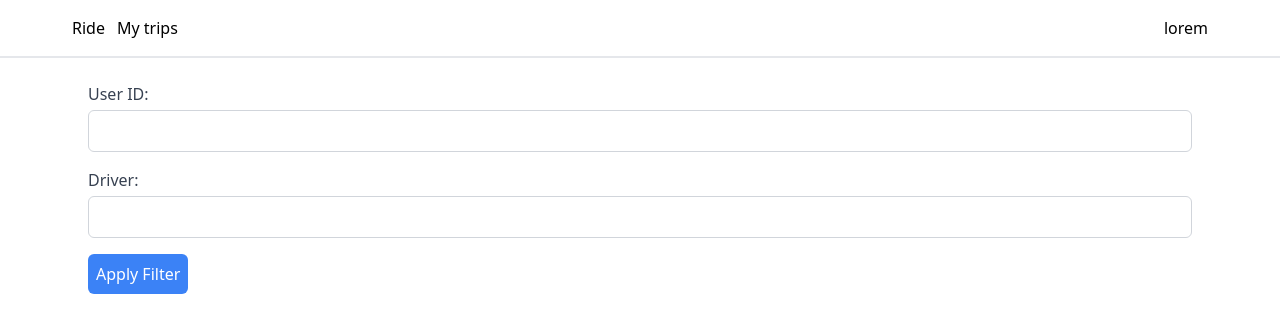
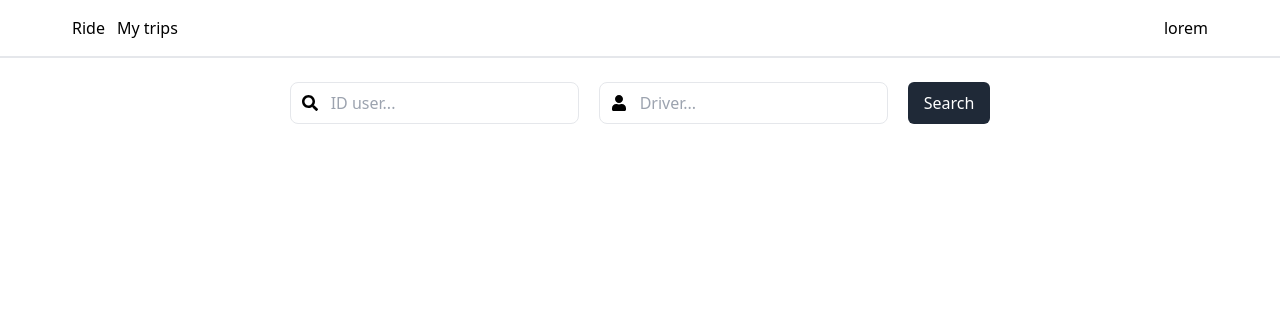
Before and after one commit to daniloaugusto9101/ride-app, a React (Vite) app in the folder frontend/: page /trips in a window 1280 px wide. Shown: the top 332 px of the page. Built offline with nearby package versions, Linux system fonts and the light colour scheme.

Commit message:
feat: frontend - Update layout my trips

```diff
--- a/frontend/src/pages/Trips.jsx
+++ b/frontend/src/pages/Trips.jsx
@@ -1,4 +1,15 @@
 import React from "react";
+import {
+  FaIdBadge,
+  FaCalendarAlt,
+  FaUser,
+  FaMapMarkerAlt,
+  FaRoute,
+  FaClock,
+  FaDollarSign,
+  FaTruck,
+  FaSearch,
+} from "react-icons/fa";
 import useSearchTrips from "../hooks/useSearchTrips";
 
 const Trips = () => {
@@ -18,66 +29,92 @@ const Trips = () => {
 
   return (
     <form onSubmit={handleOnSubmit}>
-      <div className="p-4">
-        <div className="mb-4">
-          <label className="block text-gray-700">
-            User ID:
+      <div className="flex flex-col md:flex-row gap-5 p-4 justify-center">
+        <div className="relative">
           <input
             onChange={(event) => {
               setCustomerId(event.target.value);
             }}
             value={customerId}
             type="text"
-              className="mt-1 block w-full p-2 border border-gray-300 rounded-md"
+            placeholder="ID user..."
+            className="pl-10 pr-4 py-2 border rounded-lg w-full"
             required
           />
-          </label>
+          <div className="absolute left-3 top-1/2 transform -translate-y-1/2">
+            <FaSearch />
           </div>
-        <div className="mb-4">
-          <label className="block text-gray-700">
-            Driver:
+        </div>
+        <div className="relative">
           <input
             onChange={(event) => {
               setDriverId(event.target.value);
             }}
             value={driverId}
-              className="mt-1 block w-full p-2 border border-gray-300 rounded-md"
-            ></input>
-          </label>
+            type="text"
+            placeholder="Driver..."
+            className="pl-10 pr-4 py-2 border rounded-lg w-full"
+          />
+          <div className="absolute left-3 top-1/2 transform -translate-y-1/2">
+            <FaUser />
           </div>
-        <button type="submit" className="bg-blue-500 text-white p-2 rounded-md">
-          Apply Filter
+        </div>
+        <button
+          type="submit"
+          className="bg-gray-800 text-white px-4 rounded-md"
+        >
+          Search
         </button>
-
+      </div>
+      <div className="grid grid-cols-1 sm:grid-cols-2 lg:grid-cols-3 gap-4">
         {data?.rides?.map((trip) => (
           <div
             key={trip.id}
-            className=" bg-white shadow-md rounded-lg p-4 mb-4"
+            className="bg-white shadow-lg rounded-t-md border border-gray-200 flex flex-col items-center"
           >
-            <p className="text-gray-700">
-              <strong>ID:</strong> {trip.id}
+            {/* Imagem principal */}
+            <div className="w-full h-40 bg-gray-200 rounded-t-lg">
+              <img
+                // src="https://via.placeholder.com/300"
+                src="https://picsum.photos/seed/landscape1/300/200"
+                alt="Trip visual"
+                className="w-full h-full object-cover rounded-t-lg"
+              />
+            </div>
+
+            {/* Detalhes do Card */}
+            <div className="w-full text-center p-4">
+              <h3 className="text-lg font-bold text-gray-800 mb-2">
+                {trip.destination}
+              </h3>
+              <p className="text-sm text-gray-500 mb-2">
+                <FaCalendarAlt className="inline-block mr-2" /> {trip.date}
               </p>
-            <p className="text-gray-700">
-              <strong>Date and Time:</strong> {trip.date}
-            </p>
-            <p className="text-gray-700">
+            </div>
+
+            {/* Informações detalhadas */}
+            <div className="bg-gray-50 p-4 rounded-b-lg w-full text-left">
+              <p className="text-gray-700 mb-2">
+                <FaUser className="inline-block mr-2" />
                 <strong>Driver:</strong> {trip.driver.name}
               </p>
-            <p className="text-gray-700">
+              <p className="text-gray-700 mb-2">
+                <FaMapMarkerAlt className="inline-block mr-2" />
                 <strong>Origin:</strong> {trip.origin}
               </p>
-            <p className="text-gray-700">
-              <strong>Destination:</strong> {trip.destination}
-            </p>
-            <p className="text-gray-700">
+              <p className="text-gray-700 mb-2">
+                <FaRoute className="inline-block mr-2" />
                 <strong>Distance:</strong> {trip.distance}
               </p>
-            <p className="text-gray-700">
+              <p className="text-gray-700 mb-2">
+                <FaClock className="inline-block mr-2" />
                 <strong>Duration:</strong> {trip.duration}
               </p>
               <p className="text-gray-700">
+                <FaDollarSign className="inline-block mr-2" />
                 <strong>Value:</strong> {trip.value}
               </p>
+            </div>
           </div>
         ))}
       </div>
```
Lines whose indentation alone changed are shown as unchanged.
